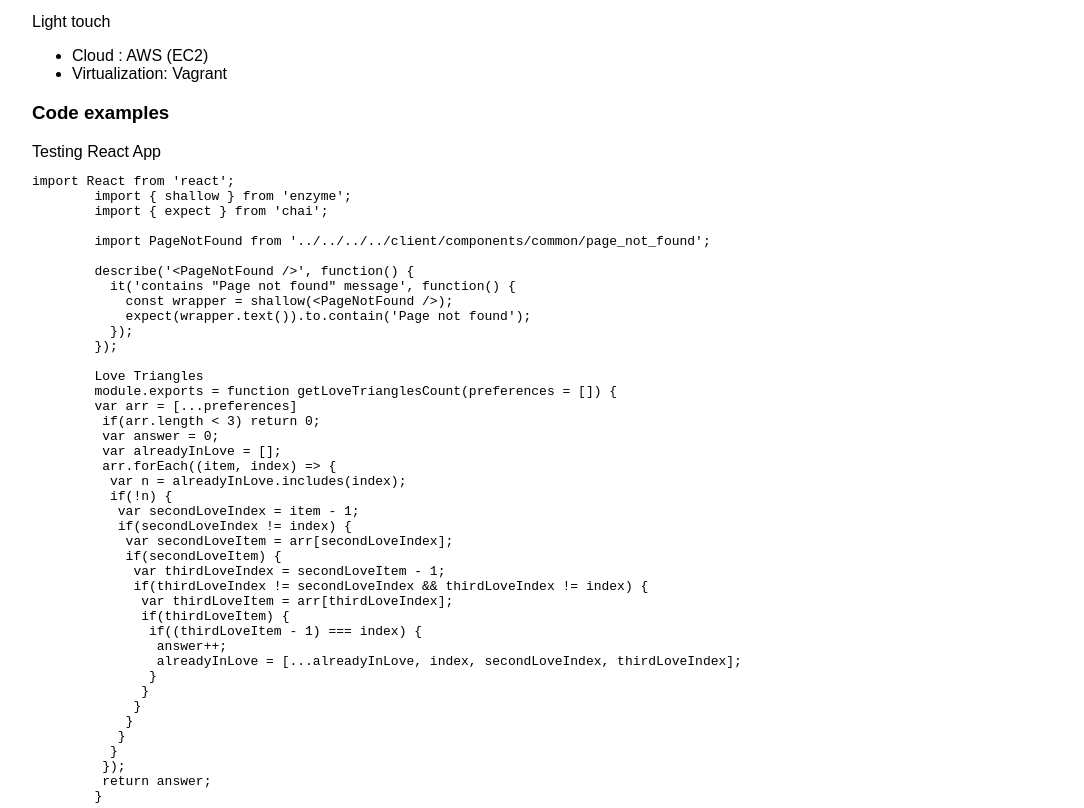
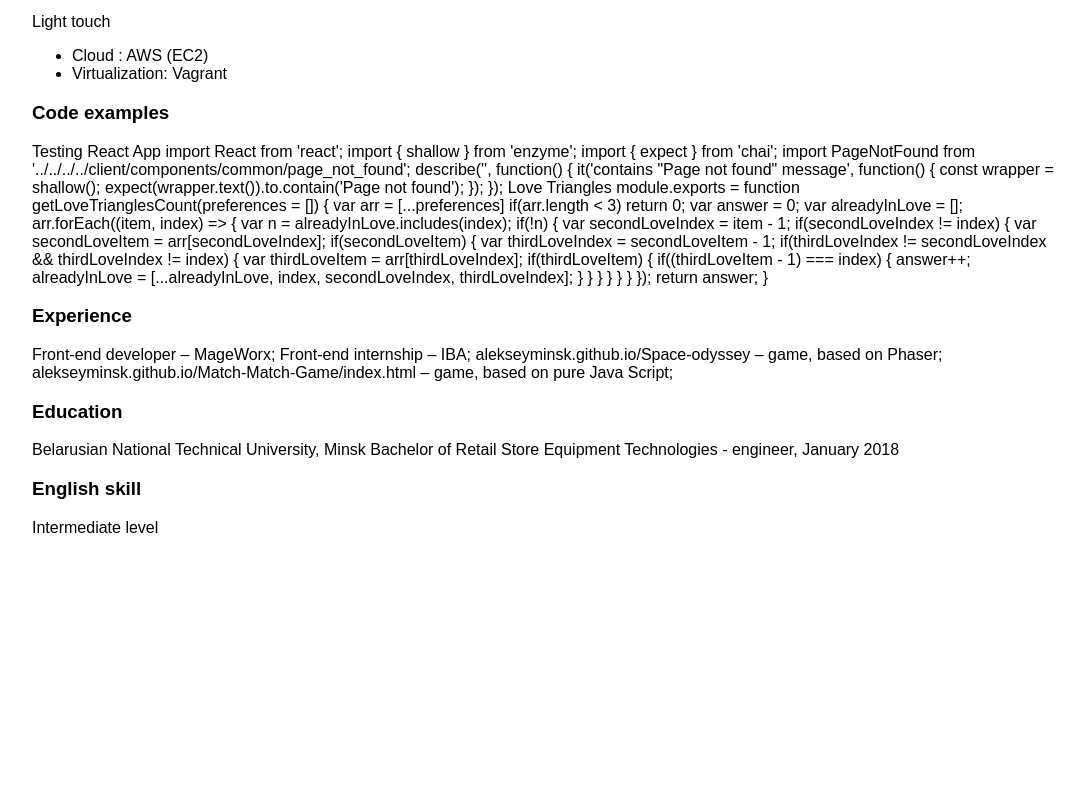
Before and after one commit to AlekseyMinsk/rsschool-cv, a plain HTML site: page index.html in a window 1280 px wide. Shown: the part 718-1526 px from the top of the page, without its empty margins (96-1180 px from the left). After the commit the page ends 1255 px from the top, so only its background shows below. Drawn offline with Linux system fonts and the light colour scheme.

Commit message:
update: remove xmp

```diff
--- a/index.html
+++ b/index.html
@@ -1,5 +1,5 @@
 <!DOCTYPE html>
-<html lang="ru">
+<html lang="en">
   <head>
     <meta charset="utf-8">
     <title>Страница о коте</title>
@@ -49,7 +49,7 @@
       <section>
         <h3>Code examples</h3>
         Testing React App
-        <xmp>import React from 'react';
+        import React from 'react';
         import { shallow } from 'enzyme';
         import { expect } from 'chai';
 
@@ -90,7 +90,7 @@
           }
          });
          return answer;
-        }</xmp>
+        }
       </section>
       <section>
         <h3>Experience</h3>
```
